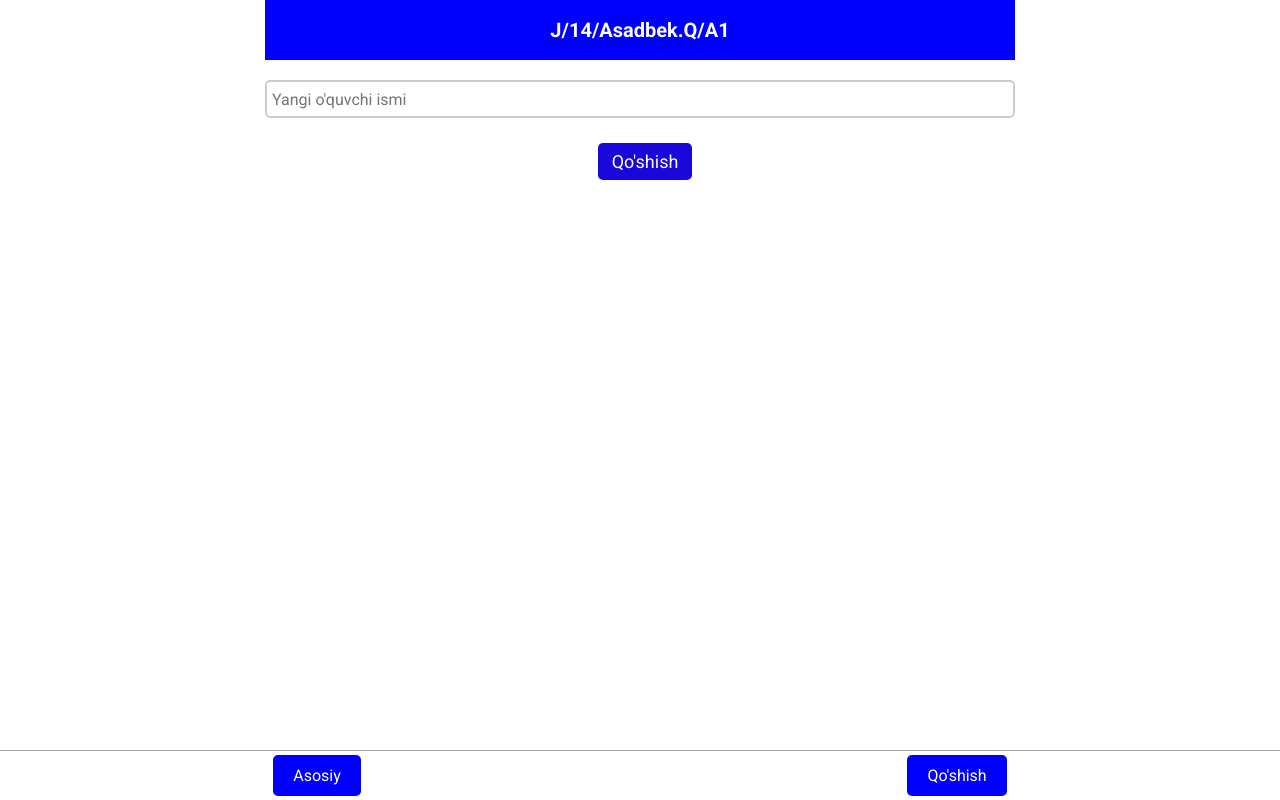
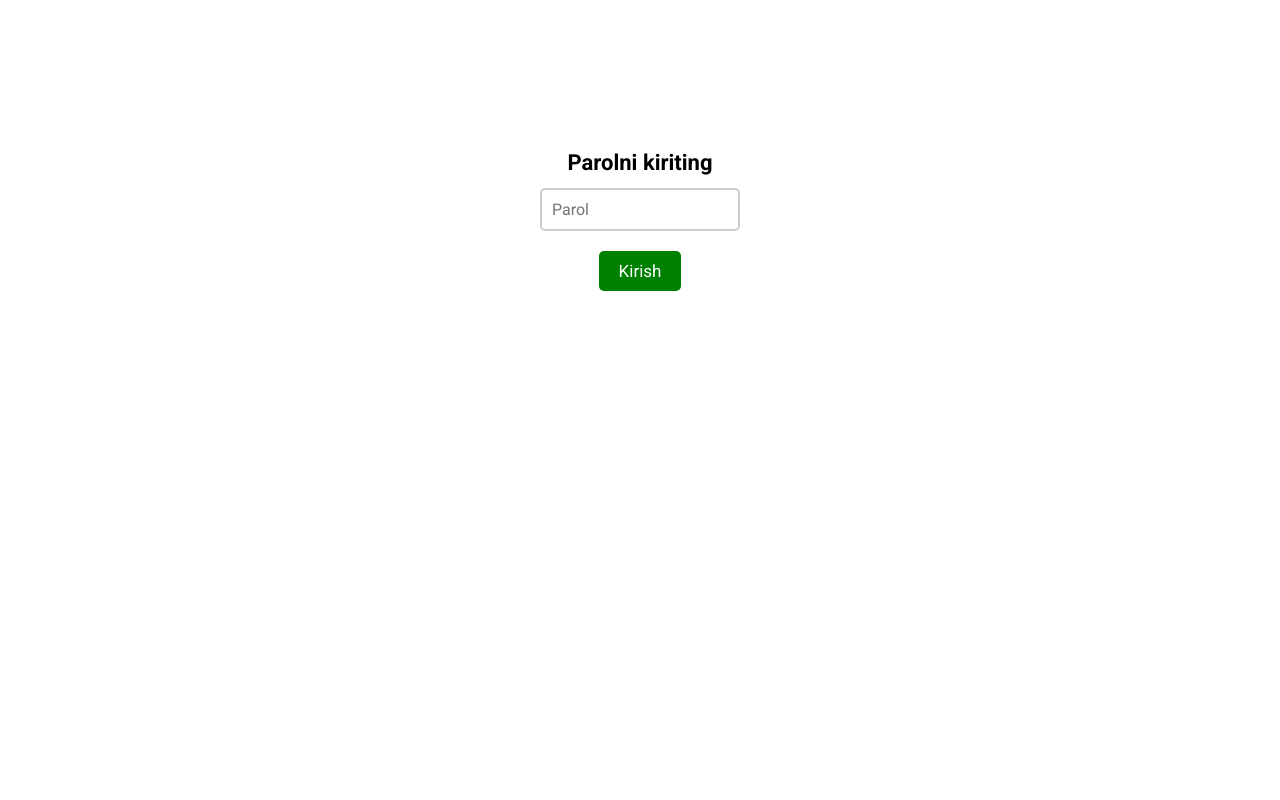
Before and after one commit to Davronbek077/ScoreApp, a React (Vite) app: page /add in a window 1280 px wide. Built offline with nearby package versions, Linux system fonts and the light colour scheme.

Commit message:
database added

```diff
--- a/package.json
+++ b/package.json
@@ -11,6 +11,7 @@
   },
   "dependencies": {
     "boxicons": "^2.1.4",
+    "firebase": "^11.9.1",
     "react": "^18.3.1",
     "react-dom": "^18.3.1",
     "react-router-dom": "^7.6.2"
--- a/src/App.jsx
+++ b/src/App.jsx
@@ -1,24 +1,28 @@
-import { useState } from 'react'
-import './App.css'
-import Pages from './pages/pages'
-import { Routes, Route } from 'react-router-dom'
-import Score from './components/score/score'
-import Add from './components/add/add'
-import Navbar from './components/navbar/Navbar'
+import React, { useState } from 'react';
+import { Routes, Route } from 'react-router-dom';
+import Pages from './pages/pages';
+import Navbar from './components/navbar/Navbar';
+import Score from './components/score/Score';
+import Add from './components/add/add';
+import Login from './components/login/Login';
 
 function App() {
-  const [count, setCount] = useState(0)
+  const [role, setRole] = useState(null);
+
+  if (!role) {
+    return <Login setRole={setRole} />;
+  }
 
   return (
     <>
-      <Pages/>
-      <Navbar/>
+      {role === 'teacher' && <Pages />}
+      <Navbar />
       <Routes>
-      <Route path="/" element={<Score />} />
-      <Route path="add" element={<Add />} />
+        <Route path="/" element={<Score role={role} />} />
+        {role === 'teacher' && <Route path="/add" element={<Add />} />}
       </Routes>
     </>
-  )
+  );
 }
 
-export default App
+export default App;
--- a/src/components/add/add.css
+++ b/src/components/add/add.css
@@ -1,40 +1,32 @@
-.add-wrap{
+.add-wrap {
     display: flex;
+    flex-direction: column;
     align-items: center;
-    justify-content: center;
-}
+    margin-top: 85px;
+    gap: 10px;
+  }
 
-.add-input{
-    width: 800px;
-    text-align: center;
-    color: black;
-    padding-left: 25px;
-    padding-right: 25px;
-    padding-top: 70px;
-    padding-bottom: 25px;
-}
-
-.add-input input{
-    width: 100%;
-    height: 38px;
+  .add-wrap input {
+    padding: 10px;
+    width: 300px;
+    font-size: 16px;
     border: 2px solid rgb(204, 204, 204);
     border-radius: 5px;
-    font-size: 16px;
-}
+  }
 
-.add-input input:focus{
+  .add-wrap input:focus{
     outline: none;
     border: 2px solid rgb(6, 185, 6);
     transition: all 0.2s ease;
 }
 
-.add-input button{
+  .add-wrap button {
+    padding: 10px 20px;
+    background-color: green;
+    color: white;
     border: none;
-    background-color: rgb(25, 7, 219);
-    padding: 8px 14px;
+    font-size: 16px;
     border-radius: 5px;
-    color: white;
-    font-size: 18px;
-    margin-top: 25px;
     cursor: pointer;
-}
+    margin-top: 5px;
+  }
--- a/src/components/add/add.jsx
+++ b/src/components/add/add.jsx
@@ -1,50 +1,33 @@
-// Add.jsx
 import React, { useState } from 'react';
+import { db } from '../../firebase';
+import { ref, set } from 'firebase/database';
 import { useNavigate } from 'react-router-dom';
-import './add.css';
+import './add.css'
 
 const Add = () => {
   const [newName, setNewName] = useState('');
   const navigate = useNavigate();
 
-  const handleAddStudent = () => {
+  const handleAdd = () => {
     if (newName.trim()) {
-      // LocalStorage'dan mavjud o‘quvchilarni olib kelamiz
-      const saved = localStorage.getItem('students');
-      const students = saved ? JSON.parse(saved) : [];
-
-      // Yangi o‘quvchi obyektini yaratamiz
-      const newStudent = {
-        id: Date.now(),
+      const id = Date.now().toString();
+      set(ref(db, 'students/' + id), {
         name: newName,
         score: 0,
-      };
-
-      // Yangi ro‘yxatni localStorage'ga saqlaymiz
-      const updatedStudents = [...students, newStudent];
-      localStorage.setItem('students', JSON.stringify(updatedStudents));
-
-      // Inputni tozalaymiz
+      });
       setNewName('');
-
-      // Home sahifaga qaytamiz
       navigate('/');
     }
   };
 
   return (
-    <div className='add-wrap' style={{ marginTop: '10px' }}>
-      <div className="add-input">
-        <input
-          value={newName}
-          onChange={(e) => setNewName(e.target.value)}
-          placeholder="Yangi o'quvchi ismi"
-          style={{ padding: '5px' }}
-        />
-        <button onClick={handleAddStudent} style={{ marginLeft: '10px' }}>
-          Qo'shish
-        </button>
-      </div>
+    <div className='add-wrap'>
+      <input
+        value={newName}
+        onChange={(e) => setNewName(e.target.value)}
+        placeholder="Yangi o‘quvchi ismi"
+      />
+      <button onClick={handleAdd}>Qo‘shish</button>
     </div>
   );
 };
--- /dev/null
+++ b/src/components/login/Login.css
@@ -0,0 +1,37 @@
+.login{
+    margin-top: 100px;
+}
+
+.login h2{
+    font-size: 22px;
+    margin-bottom: 13px;
+}
+
+.login input{
+    border: 2px solid rgb(204, 204, 204);
+    border-radius: 5px;
+    font-size: 16px;
+}
+
+.login input:focus{
+    outline: none;
+    border: 2px solid rgb(6, 185, 6);
+    transition: all 0.2s ease;
+}
+
+.login button{
+    padding: 10px 20px;
+    background-color: green;
+    color: white;
+    border: none;
+    font-size: 17px;
+    border-radius: 5px;
+    cursor: pointer;
+    margin-top: 35px;
+    position: relative;
+    bottom: 15px;
+}
+
+.err{
+    color: red;
+}
--- /dev/null
+++ b/src/components/login/Login.jsx
@@ -0,0 +1,41 @@
+import React, { useState } from 'react';
+import { useNavigate } from 'react-router-dom';
+import "./Login.css"
+
+const Login = ({ setRole }) => {
+  const [password, setPassword] = useState('');
+  const [error, setError] = useState('');
+  const navigate = useNavigate();
+
+  const handleLogin = () => {
+    if (password === '3284') {
+      setRole('teacher');
+      navigate('/');
+    } else if (password === '1208') {
+      setRole('student');
+      navigate('/');
+    } else {
+      setError("Parol noto'g'ri");
+    }
+  };
+
+  return (
+    <div className='login' style={{ padding: 50, textAlign: 'center' }}>
+      <h2>Parolni kiriting</h2>
+      <input
+        type="password"
+        value={password}
+        onChange={(e) => setPassword(e.target.value)}
+        placeholder="Parol"
+        style={{ padding: '10px', width: '200px' }}
+      />
+      <br/>
+      <button onClick={handleLogin}>Kirish</button>
+      {error && (
+        <p className='err'> {error} </p>
+      )}
+    </div>
+  );
+};
+
+export default Login;
--- a/src/components/score/score.css
+++ b/src/components/score/score.css
@@ -16,12 +16,17 @@
     margin-top: 115px;
 }
 
+#score, #score span{
+    margin-right: 8px;
+}
+
 .search{
     width: calc(100% - 50px);
     height: 38px;
     border: 2px solid rgb(204, 204, 204);
     border-radius: 5px;
     font-size: 16px;
+    padding-left: 10px;
 }
 
 .search:focus{
@@ -35,11 +40,12 @@
     display: flex;
     align-items: center;
     justify-content: space-between;
+    margin-bottom: 12px;
 }
 
 .search-input{
     position: fixed;
-    left: 50%;
+    left: 51%;
     top: 59px;
     transform: translateX(-50%);
     width: 100%;
@@ -91,3 +97,9 @@
     padding: 6px 10px;
 
 }
+
+@media screen and (max-width: 530px) {
+    #score span{
+        display: none;
+    }
+}
--- a/src/components/score/score.jsx
+++ b/src/components/score/score.jsx
@@ -1,78 +1,71 @@
-import React, { useState, useEffect } from 'react';
-import "./score.css"
-import Add from '../add/add';
+import React, { useEffect, useState } from 'react';
+import { db } from '../../firebase';
+import { ref, onValue, set, remove } from 'firebase/database';
+import './score.css';
 
-const Score = () => {
-  const [students, setStudents] = useState(() => {
-    const saved = localStorage.getItem('students');
-    return saved ? JSON.parse(saved) : [];
-  });
-
-  const [newName, setNewName] = useState("");
-  const [searchTerm, setSearchTerm] = useState("");
+const Score = ({ role }) => {
+  const [students, setStudents] = useState([]);
+  const [search, setSearch] = useState('');
 
   useEffect(() => {
-    localStorage.setItem('students', JSON.stringify(students));
-  }, [students]);
+    const studentsRef = ref(db, 'students');
+    onValue(studentsRef, (snapshot) => {
+      const data = snapshot.val();
+      if (data) {
+        const arr = Object.keys(data).map(id => ({ id, ...data[id] }));
+        setStudents(arr);
+      } else {
+        setStudents([]);
+      }
+    });
+  }, []);
 
-  const handlePlus = (id) => {
-    setStudents(students.map(s => s.id === id ? { ...s, score: s.score + 1 } : s));
-  };
-
-  const handleMinus = (id) => {
-    setStudents(students.map(s => s.id === id ? { ...s, score: s.score - 1 } : s));
-  };
-
-  const handleAddStudent = () => {
-    if (newName.trim()) {
-      setStudents([...students, { id: Date.now(), name: newName, score: 0 }]);
-      setNewName("");
-    }
+  const handleUpdate = (id, value) => {
+    set(ref(db, 'students/' + id + '/score'), value);
   };
 
   const handleDelete = (id) => {
-    setStudents(students.filter(s => s.id !== id));
+    remove(ref(db, 'students/' + id));
   };
 
-  const filteredStudents = students.filter(s =>
-    s.name.toLowerCase().includes(searchTerm.toLowerCase())
+  const filtered = students.filter(s =>
+    s.name.toLowerCase().includes(search.toLowerCase())
   );
 
   return (
     <div className="score-wrap">
-      <div className='score'>
-
-      <div className="search-wrap">
-      <div className="search-input">
-      <input className='search'
+      <div className='search-input'>
+        <input
           type="text"
+          value={search}
+          onChange={(e) => setSearch(e.target.value)}
           placeholder="Qidiruv..."
-        value={searchTerm}
-        onChange={(e) => setSearchTerm(e.target.value)}
-        style={{ marginBottom: '15px', padding: '5px', display: 'block' }}
+          className="search"
         />
       </div>
+
+      <div className="score">
+        {filtered.length ? (
+          filtered.map((s) => (
+            <div className='student' key={s.id}>
+              <p>{s.name}</p>
+              <div id="button">
+                <p id="score"><span>Ball:</span>{s.score > 0 ? `+${s.score}` : s.score}</p>
+                {role === 'teacher' && (
+                  <>
+                    <button className='plus' onClick={() => handleUpdate(s.id, s.score + 1)}>+</button>
+                    <button className='minus' onClick={() => handleUpdate(s.id, s.score - 1)}>-</button>
+                    <button className='del' onClick={() => handleDelete(s.id)}>O‘chirish</button>
+                  </>
+                )}
               </div>
-
-      {filteredStudents.length > 0 ? (
-        filteredStudents.map((student) => (
-            <div className='student' key={student.id} style={{ marginBottom: '10px' }}>
-              <p>{student.name}</p>
-              <span id='button' style={{ marginLeft: '10px' }}>
-                <p id='score'>Ball: {student.score > 0 ? `+${student.score}` : student.score}</p>
-                <button className='plus' style={{ marginLeft: '10px' }} onClick={() => handlePlus(student.id)}>+</button>
-                <button className='minus' style={{ marginLeft: '5px' }} onClick={() => handleMinus(student.id)}>-</button>
-                <button className='del' style={{ marginLeft: '5px' }} onClick={() => handleDelete(student.id)}>O'chirish</button>
-              </span>
             </div>
           ))
         ) : (
-        <p>Bunday o'quvchi topilmadi</p>
+          <p>O‘quvchi topilmadi</p>
         )}
-
       </div>
     </div>
-
   );
 };
 
--- /dev/null
+++ b/src/firebase.js
@@ -0,0 +1,17 @@
+import { initializeApp } from "firebase/app";
+import { getDatabase } from "firebase/database";
+
+const firebaseConfig = {
+  apiKey: "AIzaSyB2L-OOJmCYiNZk3kou4pYQrmbuXico0W4",
+  authDomain: "scoreapp-6be74.firebaseapp.com",
+  projectId: "scoreapp-6be74",
+  storageBucket: "scoreapp-6be74.appspot.com",
+  messagingSenderId: "457484310548",
+  appId: "1:457484310548:web:b9f3da26aa3f75fc286f01",
+  databaseURL: "https://scoreapp-6be74-default-rtdb.firebaseio.com"
+};
+
+const app = initializeApp(firebaseConfig);
+const db = getDatabase(app);
+
+export { db };
```
Also changed, not shown: 1 other file (tests, documents, lock files or other folders). Lines whose indentation alone changed are shown as unchanged.
